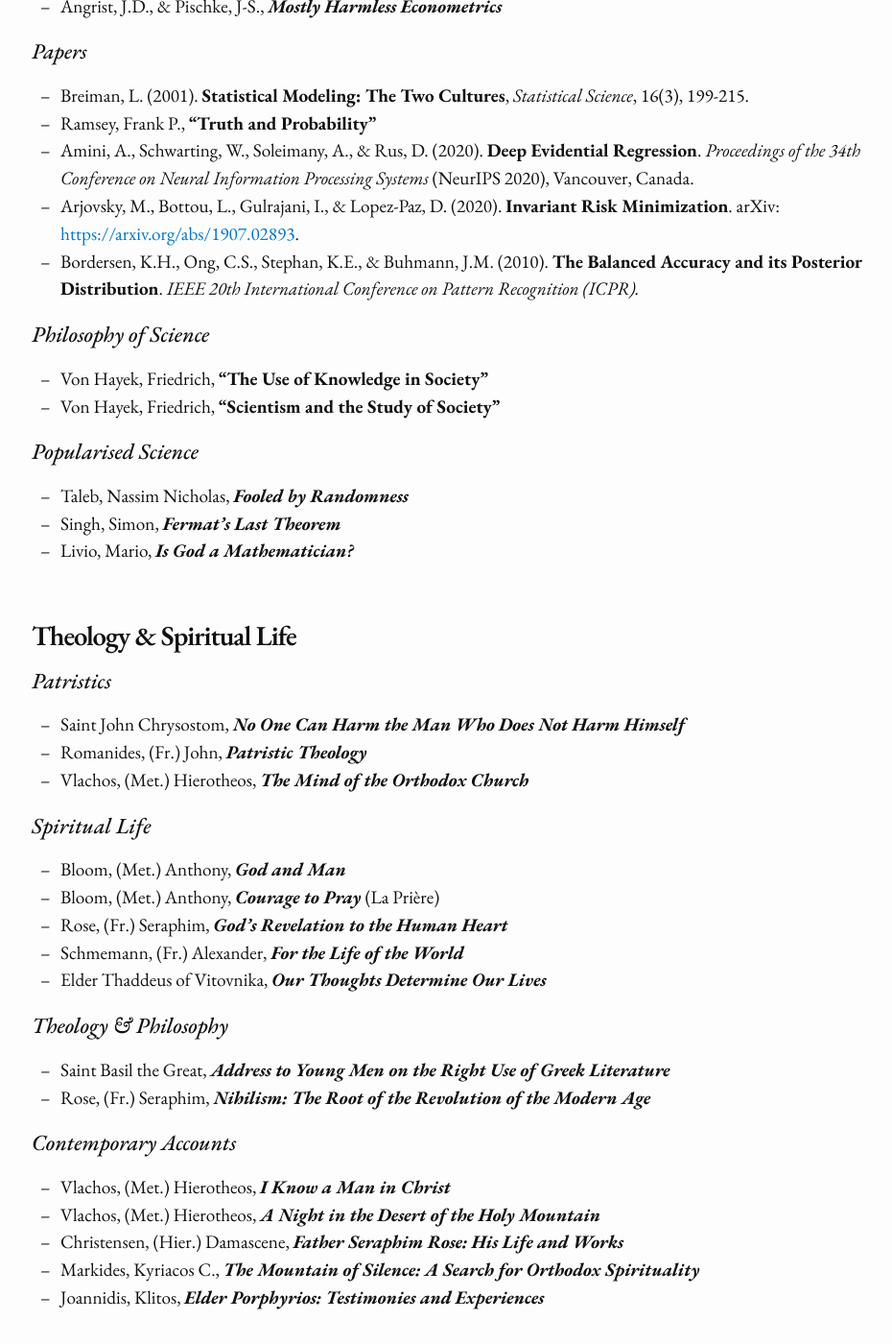
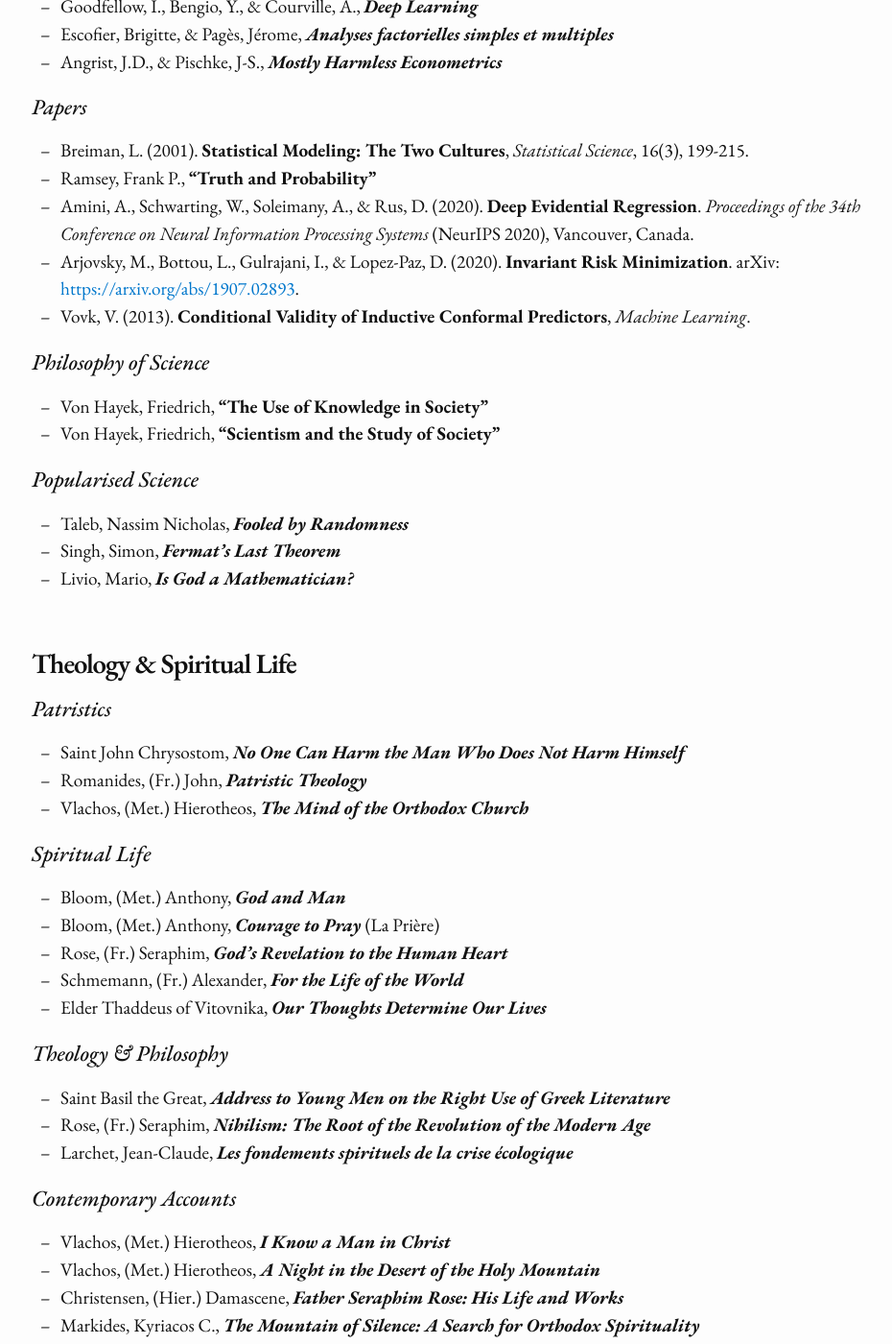
Before and after one commit to paulmelki/paulmelki.github.io, a Jekyll site: the page built from reads.md, in a window 1280 px wide and 1400 px high, scrolled down 2992 px. Shown: the whole window at 96% size, without its empty margins (162-1092 px from the left). Built offline with Jekyll 4.4.1, drawn with Linux system fonts in a browser that asks for light colours; nearby versions of some CDN libraries; some web fonts are replaced; some of the changed text lies outside the part shown.

Commit message:
updated suggested reads

```diff
--- a/reads.md
+++ b/reads.md
@@ -108,7 +110,7 @@
 - Ramsey, Frank P., **"Truth and Probability"**
 - Amini, A., Schwarting, W., Soleimany, A., & Rus, D. (2020). **Deep Evidential Regression**. *Proceedings of the 34th Conference on Neural Information Processing Systems* (NeurIPS 2020), Vancouver, Canada.
 - Arjovsky, M., Bottou, L., Gulrajani, I., & Lopez-Paz, D. (2020). **Invariant Risk Minimization**. arXiv: [https://arxiv.org/abs/1907.02893](https://arxiv.org/abs/1907.02893).
-- Bordersen, K.H., Ong, C.S., Stephan, K.E., & Buhmann, J.M. (2010). **The Balanced Accuracy and its Posterior Distribution**. *IEEE 20th International Conference on Pattern Recognition (ICPR).*
+- Vovk, V. (2013). **Conditional Validity of Inductive Conformal Predictors**, *Machine Learning*.
 
 ## *Philosophy of Science*
 - Von Hayek, Friedrich, **"The Use of Knowledge in Society"**
@@ -139,6 +141,7 @@
 ## *Theology & Philosophy*
 - Saint Basil the Great, ***Address to Young Men on the Right Use of Greek Literature***
 - Rose, (Fr.) Seraphim, ***Nihilism: The Root of the Revolution of the Modern Age***
+- Larchet, Jean-Claude, ***Les fondements spirituels de la crise écologique***
 
 ## *Contemporary Accounts*
 - Vlachos, (Met.) Hierotheos, ***I Know a Man in Christ***
```
Also changed, not shown: other parts of reads.md (+2 -0 lines).
